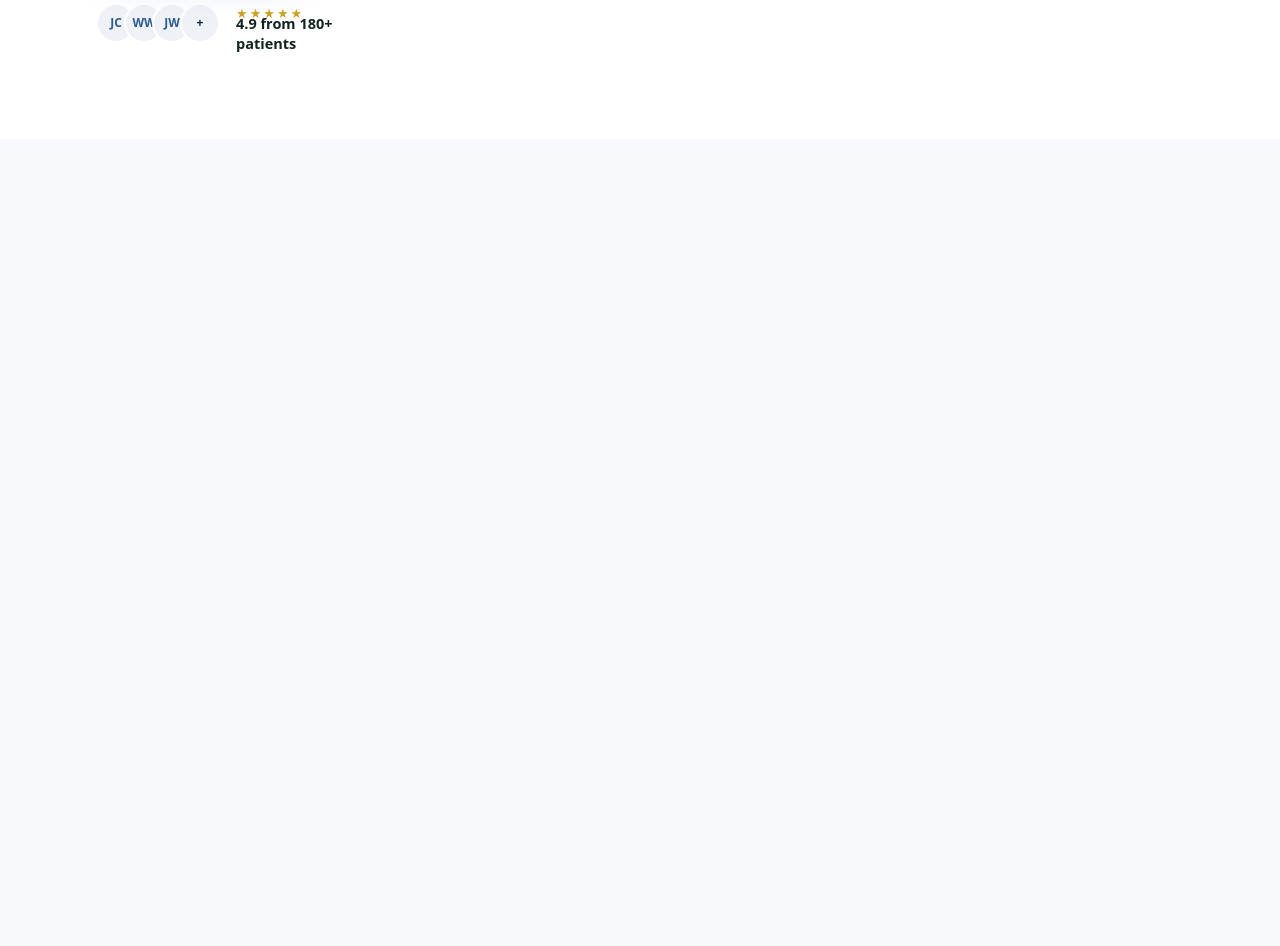
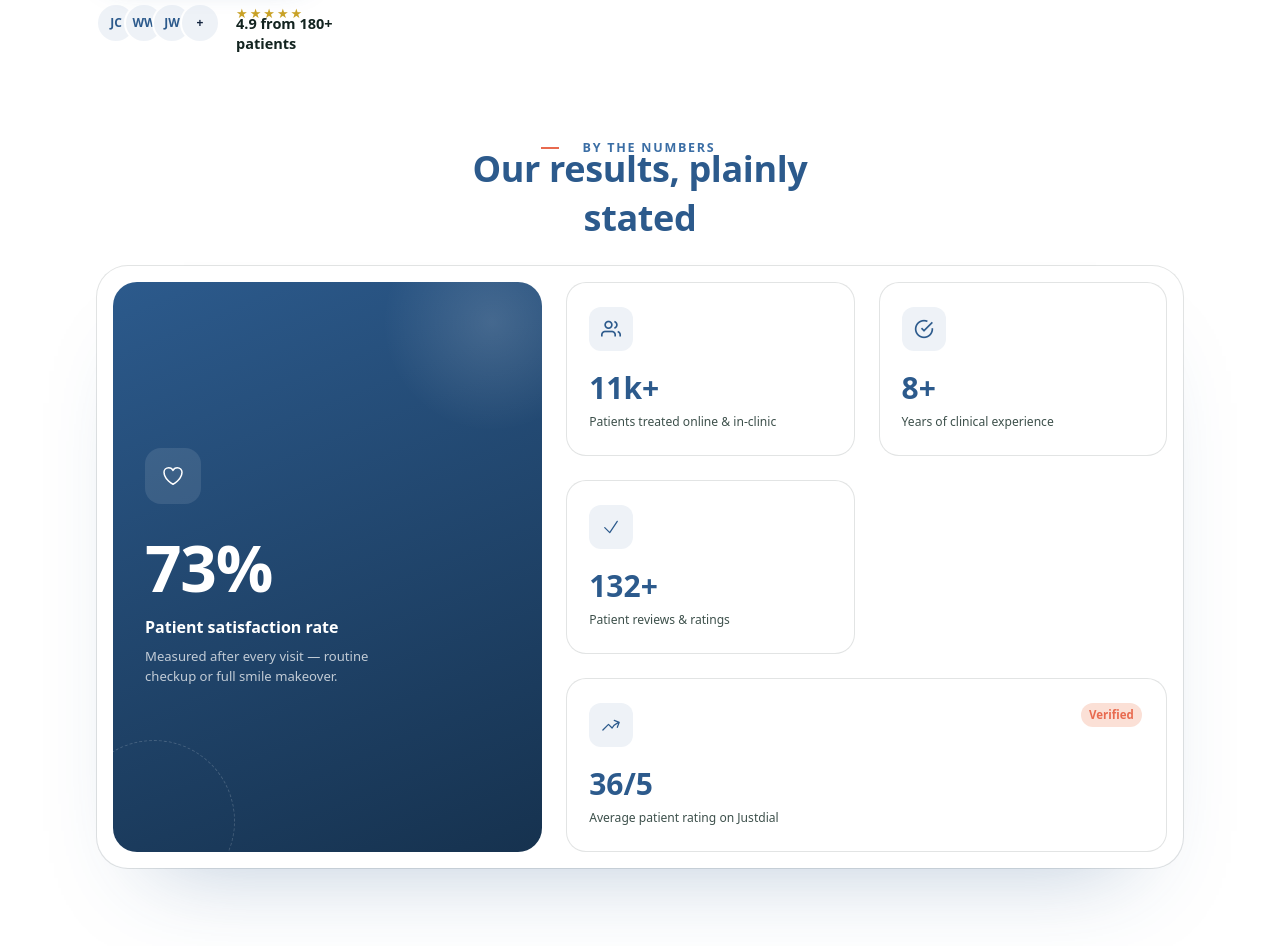
Before and after one commit to hvlhasanka/dental-clinic-website, a React (Vite) app in the folder Workspace/dental-clinic-website/: page / in a window 1280 px wide. Shown: the part 540-1486 px from the top of the page. Before the commit the page ends 800 px from the top, so only its background shows below. Built offline with nearby package versions, Linux system fonts and the light colour scheme; a web font is replaced by a local one.

Commit message:
Added stats section

```diff
--- a/Workspace/dental-clinic-website/src/App.tsx
+++ b/Workspace/dental-clinic-website/src/App.tsx
@@ -1,5 +1,6 @@
 import Navbar from './components/Navbar'
 import Hero from './components/Hero'
+import Stats from './components/Stats'
 
 function App() {
   return (
@@ -7,6 +8,7 @@ function App() {
       <Navbar />
       <main>
         <Hero />
+        <Stats />
       </main>
     </>
   )
--- a/Workspace/dental-clinic-website/src/components/Hero.tsx
+++ b/Workspace/dental-clinic-website/src/components/Hero.tsx
@@ -11,7 +11,7 @@ function Hero() {
       id="home"
       className="scroll-mt-20 bg-white"
     >
-      <div className="mx-auto grid max-w-6xl grid-cols-1 items-center gap-16 px-4 py-16 lg:grid-cols-2 lg:px-8 lg:py-24">
+      <div className="mx-auto grid max-w-6xl grid-cols-1 items-center gap-16 px-4 pt-16 pb-8 lg:grid-cols-2 lg:px-8 lg:pt-24 lg:pb-12">
         {/* Left column */}
         <div className="flex flex-col gap-6">
           {/* Row 1: subheading row */}
--- /dev/null
+++ b/Workspace/dental-clinic-website/src/components/Stats.tsx
@@ -0,0 +1,137 @@
+import {
+  HiOutlineArrowTrendingUp,
+  HiOutlineCheck,
+  HiOutlineHeart,
+} from 'react-icons/hi2'
+import peopleIcon from '../assets/icons/people.png'
+import checkIcon from '../assets/icons/check.png'
+
+const SMALL_STATS = [
+  {
+    iconSrc: peopleIcon,
+    value: '11k+',
+    label: 'Patients treated online & in-clinic',
+  },
+  {
+    iconSrc: checkIcon,
+    value: '8+',
+    label: 'Years of clinical experience',
+  },
+  {
+    icon: HiOutlineCheck,
+    value: '132+',
+    label: 'Patient reviews & ratings',
+  },
+  {
+    icon: HiOutlineArrowTrendingUp,
+    value: '36/5',
+    label: 'Average patient rating on Justdial',
+    verified: true,
+  },
+]
+
+function Stats() {
+  return (
+    <section id="stats" className="scroll-mt-20 bg-white pt-8 pb-16 lg:pt-12 lg:pb-24">
+      <div className="mx-auto max-w-6xl px-4 lg:px-8">
+        <div className="mb-12 flex flex-col items-center gap-3 text-center">
+          <div className="flex items-center gap-0">
+            <span className="order-0 h-[2px] w-[18px] flex-none bg-[#E86A4F]" />
+            <span className="order-1 flex h-[17px] w-[180px] flex-none items-center justify-center text-center text-[12.5px] leading-[17px] font-bold tracking-[1.75px] text-[#3B6EA5] uppercase">
+              By the numbers
+            </span>
+          </div>
+          <h2 className="order-0 flex h-auto max-w-[444px] flex-none items-center justify-center text-center text-3xl font-bold text-[#2C5A8C] sm:text-4xl lg:h-[49px] lg:text-[36px] lg:leading-[49px] lg:tracking-[-0.36px]">
+            Our results, plainly stated
+          </h2>
+        </div>
+
+        <div className="relative order-1 box-border w-full max-w-[1116px] flex-none self-stretch rounded-[32px] border border-[rgba(19,36,32,0.12)] bg-white p-2 sm:p-4">
+          <span
+            className="pointer-events-none absolute inset-0 rounded-[32px]"
+            style={{
+              background: 'rgba(255, 255, 255, 0.002)',
+              boxShadow: '0px 50px 90px -55px rgba(44, 90, 140, 0.35)',
+            }}
+          />
+
+          <div className="relative grid grid-cols-1 gap-6 lg:grid-cols-[1fr_1.4fr]">
+            {/* Large stat tile */}
+            <div
+              className="relative isolate flex min-h-[531.18px] flex-col items-start justify-center gap-8 overflow-hidden rounded-3xl px-8 py-[156.03px]"
+              style={{
+                background: 'linear-gradient(158.25deg, #2C5A8C 0%, #16324F 100%)',
+              }}
+            >
+              <span
+                className="pointer-events-none absolute z-0 order-0 h-[220px] w-[220px] flex-none rounded-full"
+                style={{
+                  right: '-60px',
+                  top: '-70px',
+                  background:
+                    'radial-gradient(70.71% 70.71% at 50% 50%, rgba(255, 255, 255, 0.14) 0%, rgba(255, 255, 255, 0) 70%)',
+                }}
+              />
+
+              <span className="relative z-[1] flex h-14 w-14 items-center justify-center rounded-2xl bg-white/10 text-white">
+                <HiOutlineHeart className="h-6 w-6" />
+              </span>
+              <div className="relative z-[1]">
+                <p className="order-0 flex h-16 w-full max-w-[386.5px] flex-none items-center self-stretch text-[64px] leading-[64px] font-bold tracking-[-1.28px] text-white">
+                  73%
+                </p>
+                <p className="order-0 mt-4 flex h-[22px] w-full max-w-[386.5px] flex-none items-center self-stretch text-[16px] leading-[22px] font-bold text-white">
+                  Patient satisfaction rate
+                </p>
+                <p className="order-0 mt-2 flex w-full max-w-[260px] flex-none items-center self-stretch text-[13.1px] leading-5 font-medium text-white/72">
+                  Measured after every visit — routine checkup or full smile makeover.
+                </p>
+              </div>
+              <span
+                className="pointer-events-none absolute z-[1] order-1 box-border h-[162px] w-[162px] flex-none rounded-full border border-dashed border-white/18"
+                style={{ left: '-40px', bottom: '-50px' }}
+              />
+            </div>
+
+            {/* Small stat grid */}
+            <div className="grid grid-cols-1 gap-6 sm:grid-cols-2">
+              {SMALL_STATS.map(({ icon: Icon, iconSrc, value, label, verified }) => (
+                <div
+                  key={label}
+                  className={`relative box-border flex min-h-[174px] flex-col items-start gap-4 rounded-[20px] border border-[rgba(19,36,32,0.12)] bg-white px-[22px] py-6 ${
+                    verified ? 'sm:col-span-2' : ''
+                  }`}
+                >
+                  <span className="flex h-11 w-11 items-center justify-center rounded-xl bg-surface-alt text-brand-700">
+                    {iconSrc ? (
+                      <img src={iconSrc} alt="" className="h-5 w-5 object-contain" />
+                    ) : (
+                      Icon && <Icon className="h-5 w-5" />
+                    )}
+                  </span>
+                  <div>
+                    <p className="order-0 flex h-[41px] w-full max-w-[251.75px] flex-none items-center self-stretch text-[30px] leading-[41px] font-bold text-[#2C5A8C]">
+                      {value}
+                    </p>
+                    <p className="order-0 mt-1 flex h-[19px] w-full max-w-[251.75px] flex-none items-center self-stretch text-[12.1px] leading-[18px] font-medium text-[#3D504B]">
+                      {label}
+                    </p>
+                  </div>
+                  {verified && (
+                    <span className="absolute top-6 right-6 order-1 flex h-6 w-[61px] flex-none flex-row items-center rounded-full bg-[#FBE0D6] px-2 py-1">
+                      <span className="order-0 flex h-4 w-[45px] flex-none items-center text-[11.5px] leading-4 font-bold text-[#E86A4F]">
+                        Verified
+                      </span>
+                    </span>
+                  )}
+                </div>
+              ))}
+            </div>
+          </div>
+        </div>
+      </div>
+    </section>
+  )
+}
+
+export default Stats
```
Also changed, not shown: Workspace/dental-clinic-website/src/assets/icons/check.png (added), Workspace/dental-clinic-website/src/assets/icons/people.png (added).
